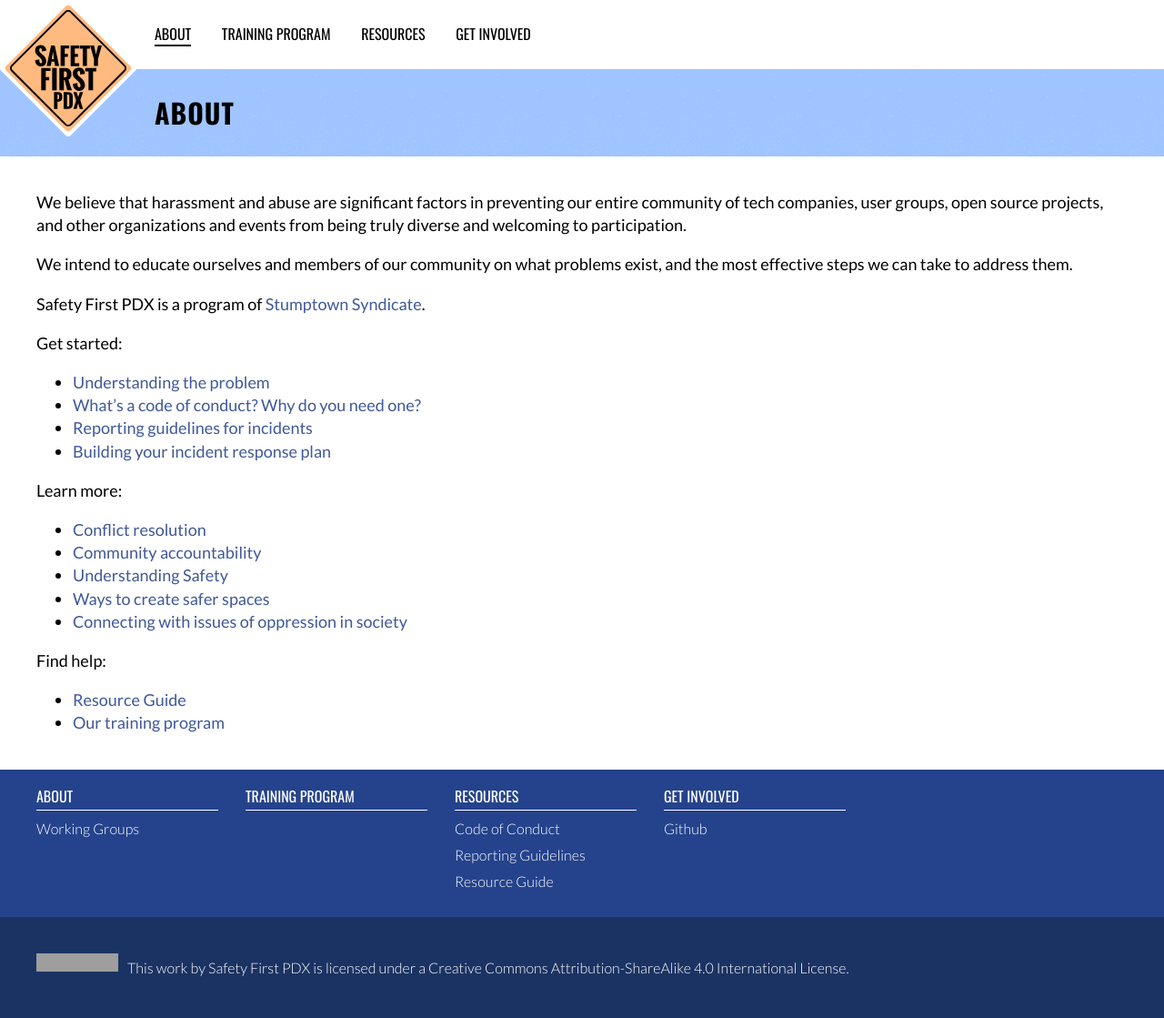
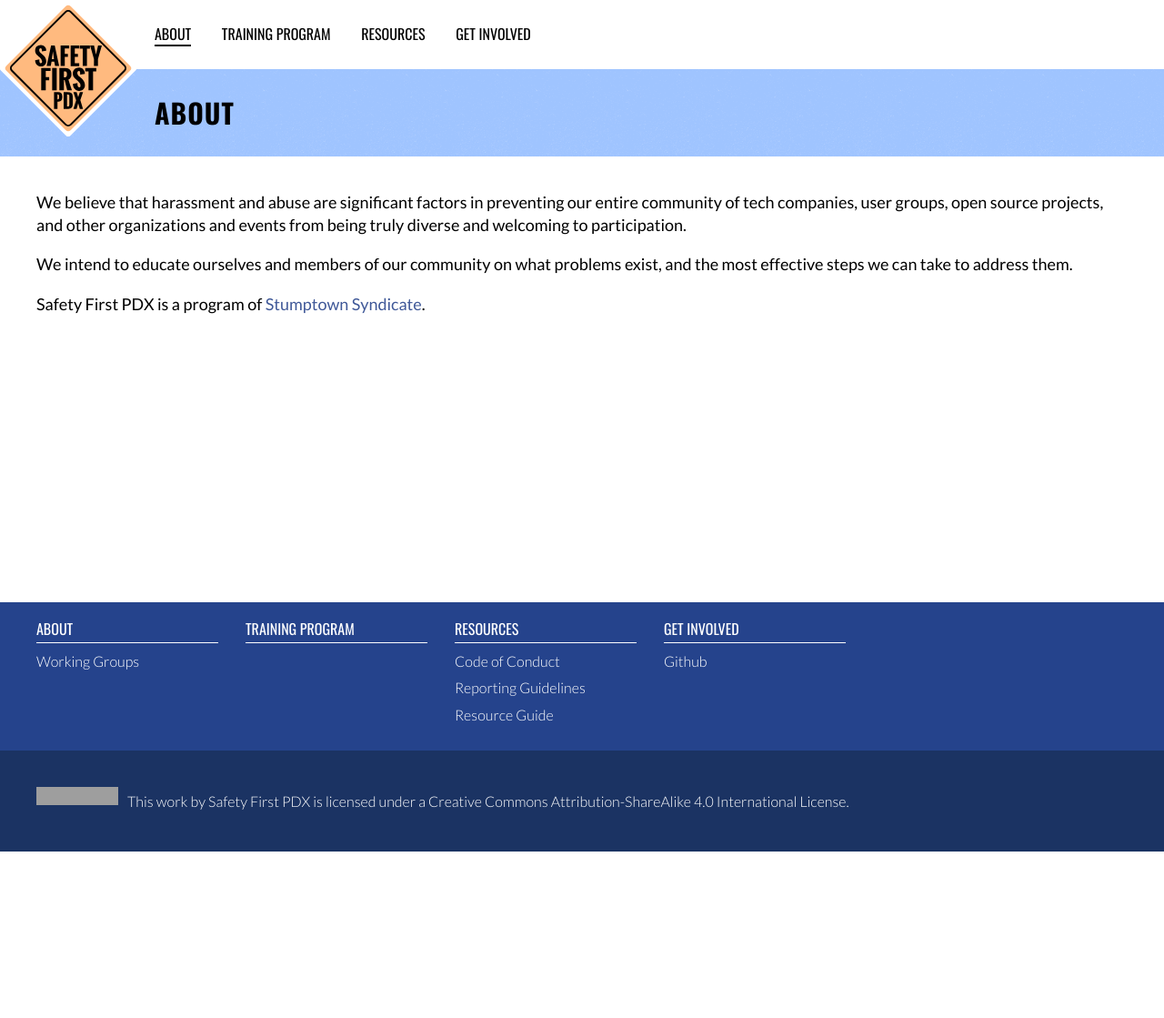
Before and after one commit to safetyfirstpdx/safetyfirstpdx.github.io, a Jekyll site: the page built from about/index.md, in a window 1280 px wide. Shown: the whole page at 91% size. Built offline with Jekyll 4.4.1, drawn with Linux system fonts in a browser that asks for light colours; nearby versions of some CDN libraries; after the commit the page ends 936 px from its top, so only the background shows below that; grey boxes are pictures that could not be loaded.

Commit message:
Moving resources to resources page

```diff
--- a/about/index.md
+++ b/about/index.md
@@ -8,20 +8,3 @@
 We intend to educate ourselves and members of our community on what problems exist, and the most effective steps we can take to address them.
 
 Safety First PDX is a program of [Stumptown Syndicate](https://stumptownsydicate.org).
-
-Get started:
-* [Understanding the problem](/training/code_of_conduct/problem.html)
-* [What's a code of conduct? Why do you need one?](/training/code_of_conduct/code_of_conduct.html)
-* [Reporting guidelines for incidents](/training/code_of_conduct/reporting.html)
-* [Building your incident response plan](/training/code_of_conduct/incident_response.html)
-
-Learn more:
-* [Conflict resolution](/training/code_of_conduct/conflict_resolution.html)
-* [Community accountability](/training/code_of_conduct/accountability.html)
-* [Understanding Safety](/training/code_of_conduct/safety.html)
-* [Ways to create safer spaces](/training/code_of_conduct/safer_spaces.html)
-* [Connecting with issues of oppression in society](/resources/society.html)
-
-Find help:
-* [Resource Guide](/resources/index.html)
-* [Our training program](/training/code_of_conduct)
```
